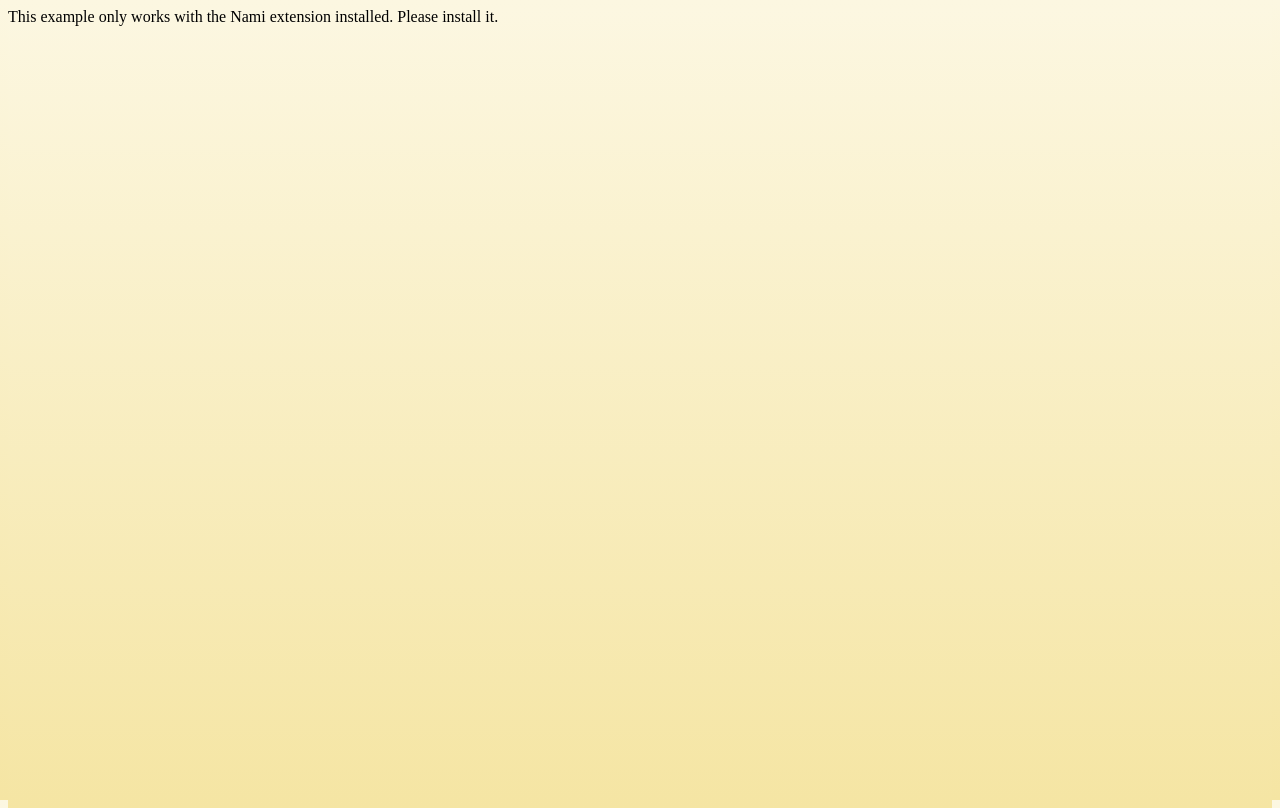
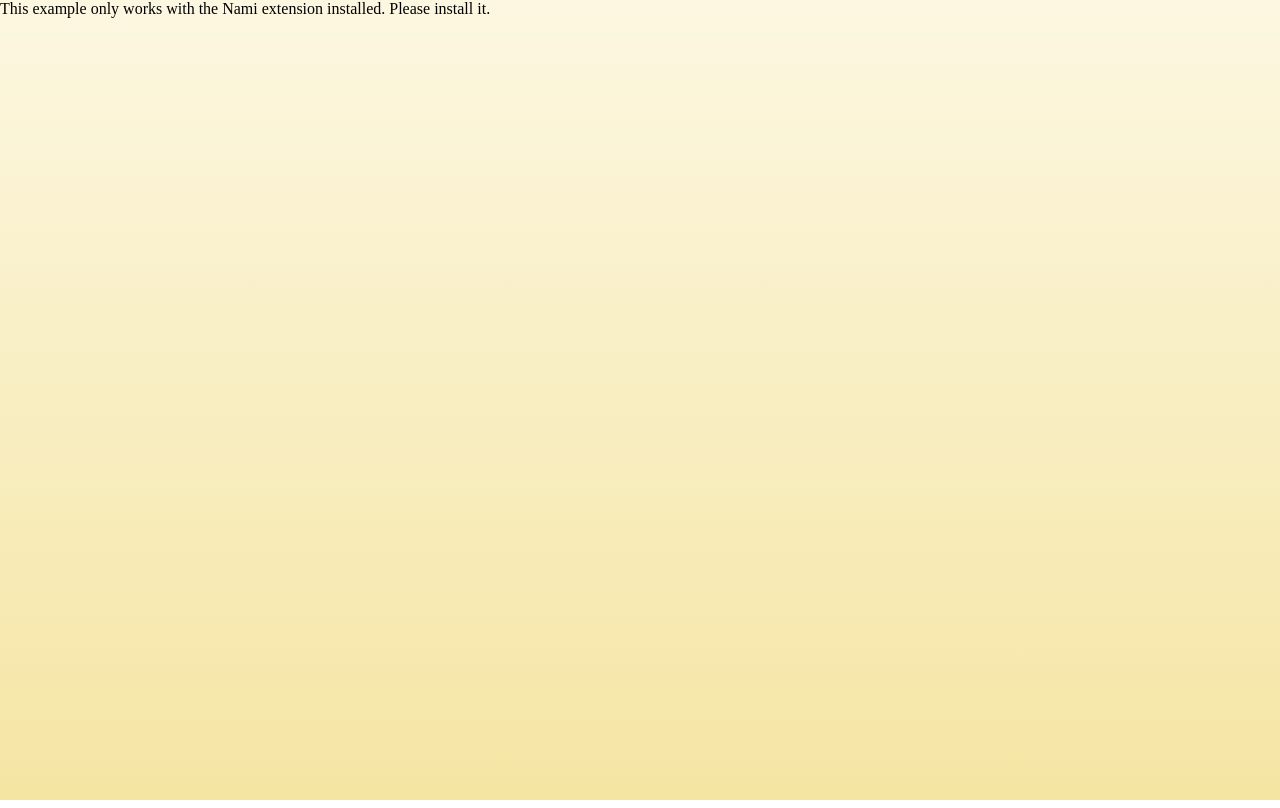
Before and after one commit to GGAlanSmithee/cardano-lucid-blockfrost-proxy-example, a Next.js app: page / in a window 1280 px wide. Built offline with nearby package versions, Linux system fonts and the light colour scheme.

Commit message:
more sensible DOM overflow handling

```diff
--- a/styles/styles.css
+++ b/styles/styles.css
@@ -1,6 +1,9 @@
 html,
 body {
-  height: 100%;
+  padding: 0;
+  margin: 0;
+  height: 100vh;
+  overflow-y: auto;
   background: rgb(245, 229, 163);
   background: linear-gradient(0deg, rgb(245, 229, 163) 0%, rgb(252, 247, 225) 100%);
 }
```
